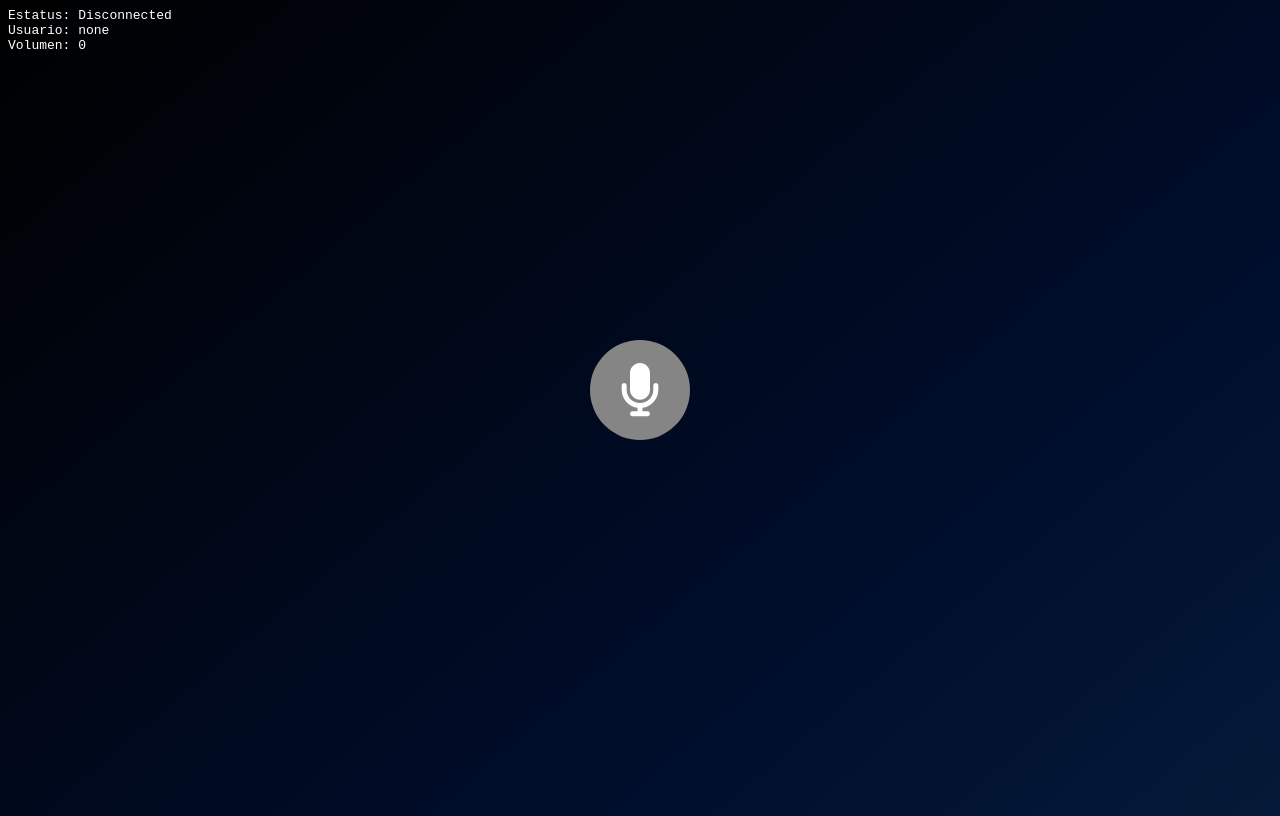
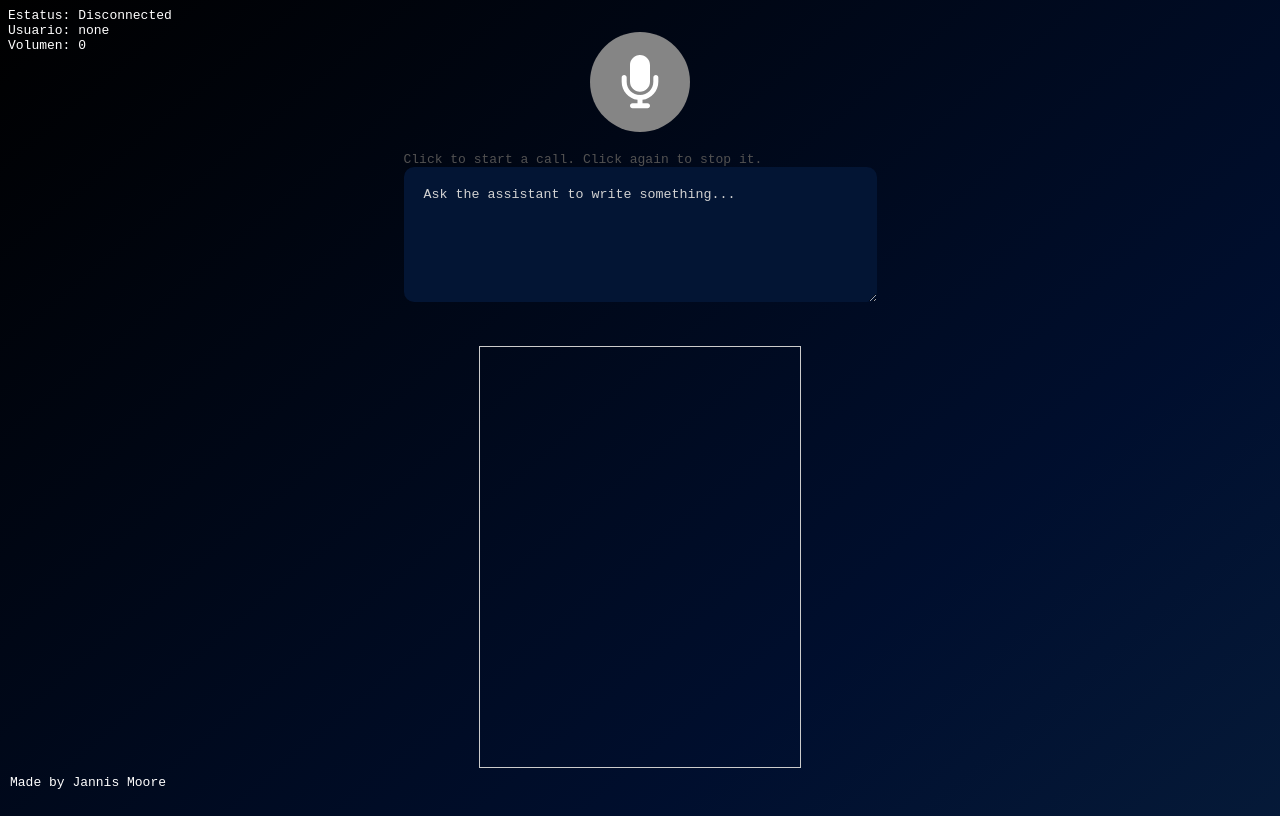
Before and after one commit to francisquitu89/Vapidsk1, a website built with webpack: page index.html in a window 1280 px wide. Built offline with nearby package versions, Linux system fonts and the light colour scheme; what @vapi-ai/web would draw is missing.

Commit message:
Update index.html

```diff
--- a/index.html
+++ b/index.html
@@ -96,7 +96,20 @@
     <div class="callWrapper">
       <div id="callWithVapi"><svg xmlns="http://www.w3.org/2000/svg" viewBox="0 0 384 512"><!--!Font Awesome Free 6.5.2 by @fontawesome - https://fontawesome.com License - https://fontawesome.com/license/free Copyright 2024 Fonticons, Inc.--><path d="M192 0C139 0 96 43 96 96V256c0 53 43 96 96 96s96-43 96-96V96c0-53-43-96-96-96zM64 216c0-13.3-10.7-24-24-24s-24 10.7-24 24v40c0 89.1 66.2 162.7 152 174.4V464H120c-13.3 0-24 10.7-24 24s10.7 24 24 24h72 72c13.3 0 24-10.7 24-24s-10.7-24-24-24H216V430.4c85.8-11.7 152-85.3 152-174.4V216c0-13.3-10.7-24-24-24s-24 10.7-24 24v40c0 70.7-57.3 128-128 128s-128-57.3-128-128V216z"/></svg></div>
       <div id="vapiStatusMessage">
+      <div id="instructions">Click to start a call. Click again to stop it.</div>
+      <textarea id="vapiTyping" readonly>Ask the assistant to write something...</textarea>
+    </div>
+    <div id="chat"></div>
 
+      <a
+        href="https://www.youtube.com/@jannismoore/featured"
+        target="_blank"
+        rel="noopener noreferrer"
+        style="position: fixed; color:#fff; bottom: 10px; left: 10px;text-decoration:none;"
+      >
+        Made by Jannis Moore
+      </a>
+    </div>
     <script src="bundle.js"></script>
   </body>
 </html>
```
